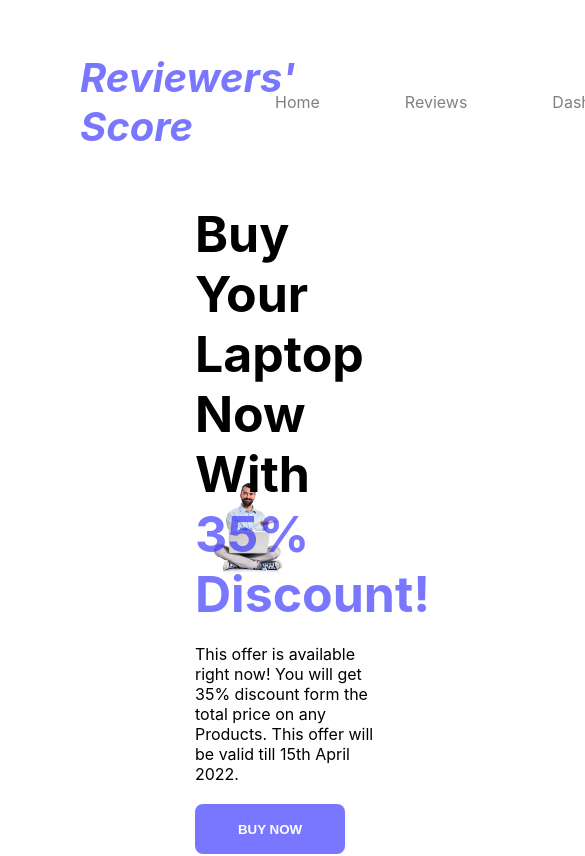
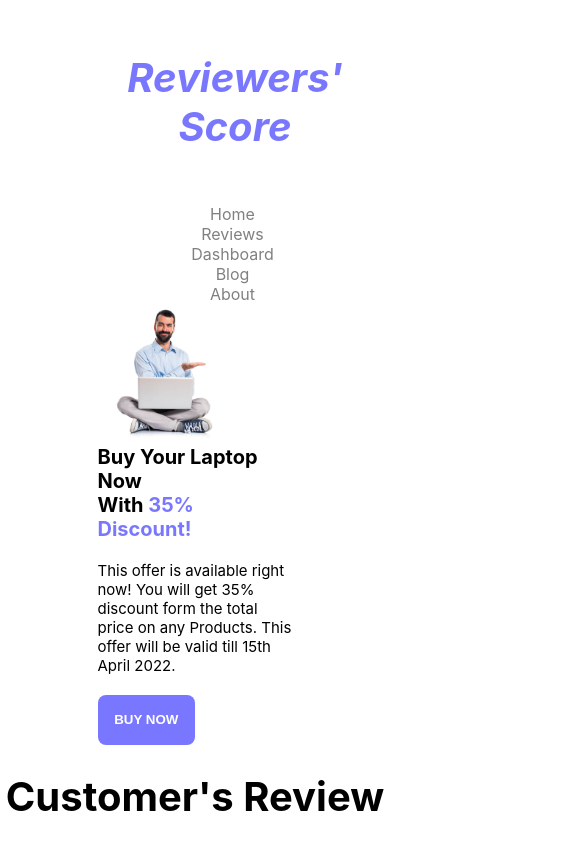
Before and after one commit to BidhanPaul/Reviewers-Score, a React (Create React App) app: page / in a window 390 px wide. Shown: the top 856 px of the page, 585 px wide, since content can reach past the window. Built offline with nearby package versions, Linux system fonts and the light colour scheme.

Commit message:
Responsive Done

```diff
--- a/src/Components/Dashboard/Dashboard.css
+++ b/src/Components/Dashboard/Dashboard.css
@@ -13,3 +13,39 @@
     justify-items: center;
     align-items: stretch;
 }
+
+@media screen and (min-width: 481px) and (max-width: 767px) {
+    .graph-view {
+        display: grid;
+        grid-template-columns: repeat(1, 1fr);
+        gap: 20px;
+        margin-top: 100px;
+        text-align: center;
+        justify-items: center;
+        align-items: stretch;
+    }
+}
+
+@media screen and (min-width: 768px) and (max-width: 1024px) {
+    .graph-view {
+        display: grid;
+        grid-template-columns: repeat(1, 1fr);
+        gap: 20px;
+        margin-top: 100px;
+        text-align: center;
+        justify-items: center;
+        align-items: stretch;
+    }
+}
+
+@media screen and (max-width: 480px) {
+    .graph-view {
+        display: grid;
+        grid-template-columns: repeat(1, 1fr);
+        gap: 20px;
+        margin-top: 100px;
+        text-align: center;
+        justify-items: center;
+        align-items: stretch;
+    }
+}
--- a/src/Components/Header/Header.css
+++ b/src/Components/Header/Header.css
@@ -11,7 +11,6 @@
 }
 
 .nav-links :hover {
-    /* text-decoration: underline; */
     color: indigo;
     font-weight: 700;
 }
@@ -27,3 +26,75 @@
 .half-width {
     width: 50%;
 }
+
+@media screen and (min-width: 481px) and (max-width: 767px) {
+    .nav-container {
+        display: grid;
+        grid-template-columns: repeat(1, 1fr);
+        align-items: center;
+    }
+
+    .nav-links {
+        display: grid;
+        grid-template-columns: 1fr;
+        align-items: center;
+        text-align: center;
+    }
+
+    .half-width {
+        width: 100%;
+    }
+
+}
+
+@media screen and (min-width: 768px) and (max-width: 1024px) {
+    .nav-container {
+        display: grid;
+        grid-template-columns: repeat(1, 1fr);
+        align-items: center;
+    }
+
+    .nav-links {
+        display: grid;
+        grid-template-columns: 1fr;
+        align-items: center;
+        text-align: center;
+    }
+
+    .half-width {
+        width: 100%;
+    }
+
+    .nav-logo {
+        color: rgba(37, 33, 255, 0.61);
+        font-size: 40px;
+        text-align: center;
+        font-style: italic;
+    }
+}
+
+@media screen and (max-width: 480px) {
+    .nav-container {
+        display: grid;
+        grid-template-columns: repeat(1, 1fr);
+        align-items: center;
+    }
+
+    .nav-links {
+        display: grid;
+        grid-template-columns: 1fr;
+        align-items: center;
+        text-align: center;
+    }
+
+    .half-width {
+        width: 100%;
+    }
+
+    .nav-logo {
+        color: rgba(37, 33, 255, 0.61);
+        font-size: 40px;
+        text-align: center;
+        font-style: italic;
+    }
+}
--- a/src/Components/Home/Home.css
+++ b/src/Components/Home/Home.css
@@ -1,10 +1,6 @@
 .discount-section-conatiner {
     display: flex;
     align-items: center;
-}
-
-.discount-section-conatiner img {
-    width: 30%;
 }
 
 .half-width-home {
@@ -63,3 +59,80 @@
     background-color: indigo;
 
 }
+
+@media screen and (min-width: 481px) and (max-width: 767px) {
+    .discount-section-conatiner {
+        display: grid;
+        grid-template-columns: repeat(1, 1fr);
+        justify-items: center;
+        align-items: center;
+    }
+
+    .discount-section-conatiner img {
+        width: 70%;
+        margin: 0px;
+    }
+
+    .discount-section-conatiner h1 {
+        font-size: 20px;
+    }
+
+    .discount-section-conatiner p {
+        font-size: 15px;
+    }
+
+    .discount-section-conatiner button {
+        width: 50%;
+    }
+}
+
+@media screen and (min-width: 768px) and (max-width: 1024px) {
+    .discount-section-conatiner {
+        display: grid;
+        grid-template-columns: repeat(1, 1fr);
+        align-items: center;
+    }
+
+    .discount-section-conatiner img {
+        width: 100%;
+        margin: 0px;
+    }
+
+    .discount-section-conatiner h1 {
+        font-size: 20px;
+    }
+
+    .discount-section-conatiner p {
+        font-size: 15px;
+    }
+
+    .discount-section-conatiner button {
+        width: 50%;
+    }
+}
+
+@media screen and (max-width: 480px) {
+    .discount-section-conatiner {
+        display: grid;
+        grid-template-columns: repeat(1, 1fr);
+        justify-items: center;
+        align-items: center;
+    }
+
+    .discount-section-conatiner img {
+        width: 70%;
+        margin: 0px;
+    }
+
+    .discount-section-conatiner h1 {
+        font-size: 20px;
+    }
+
+    .discount-section-conatiner p {
+        font-size: 15px;
+    }
+
+    .discount-section-conatiner button {
+        width: 50%;
+    }
+}
--- a/src/Components/Reviews/Reviews.css
+++ b/src/Components/Reviews/Reviews.css
@@ -26,3 +26,30 @@
 .star-color {
     color: orange;
 }
+
+@media screen and (min-width: 481px) and (max-width: 767px) {
+    .review {
+        display: grid;
+        grid-template-columns: repeat(1, 1fr);
+        gap: 50px;
+        align-content: center;
+    }
+}
+
+@media screen and (min-width: 768px) and (max-width: 1024px) {
+    .review {
+        display: grid;
+        grid-template-columns: repeat(2, 1fr);
+        gap: 50px;
+        align-content: center;
+    }
+}
+
+@media screen and (max-width: 480px) {
+    .review {
+        display: grid;
+        grid-template-columns: repeat(1, 1fr);
+        gap: 50px;
+        align-content: center;
+    }
+}
```
